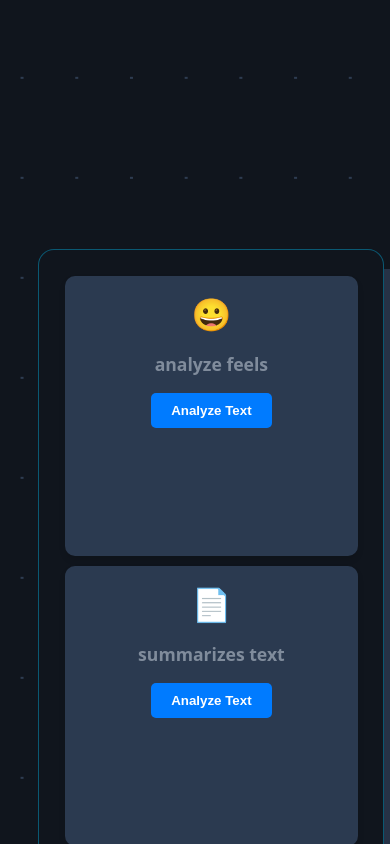
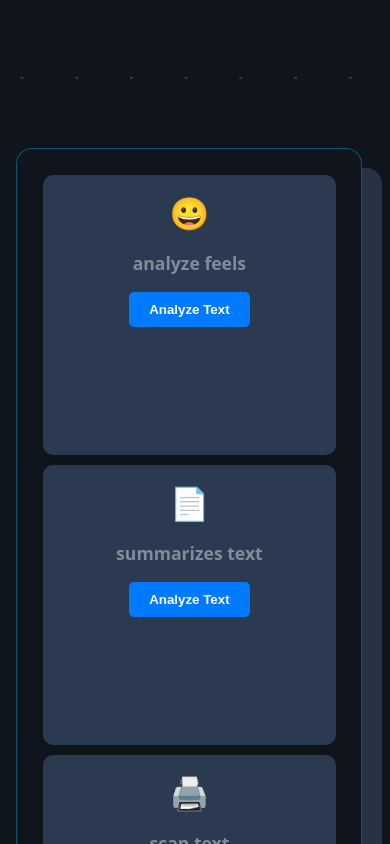
Before and after one commit to strackerfoxx/text-analyser, a React (Vite) app: page / in a window 390 px wide. Shown: the part 1460-2304 px from the top of the page. Built offline with nearby package versions, Linux system fonts and the light colour scheme.

Commit message:
Update index.css

```diff
--- a/src/index.css
+++ b/src/index.css
@@ -413,6 +413,8 @@ section a{
     height: 140vh;
     margin: 0;
     align-items: center;
+    display: block;
+    padding-left: 1rem;
   }
   h1{
     font-size: 4rem;
```
